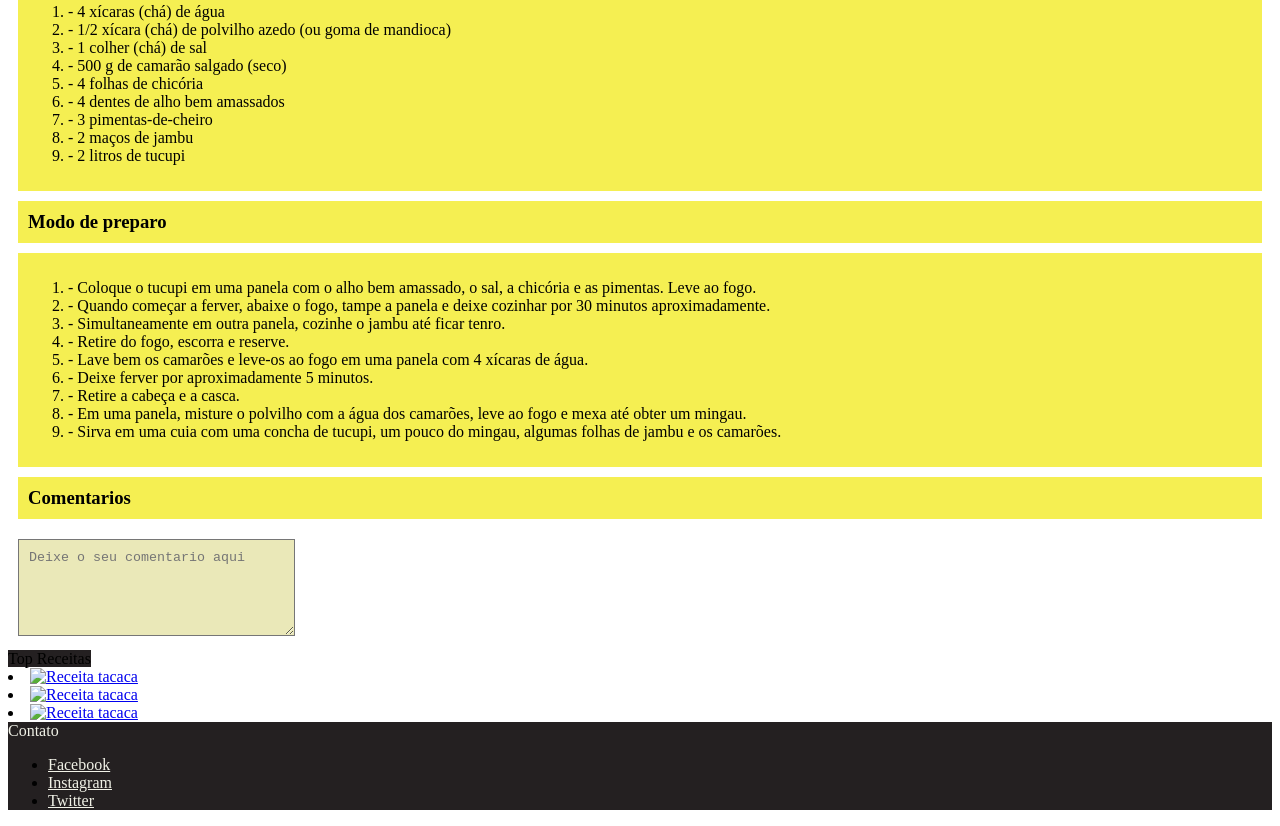
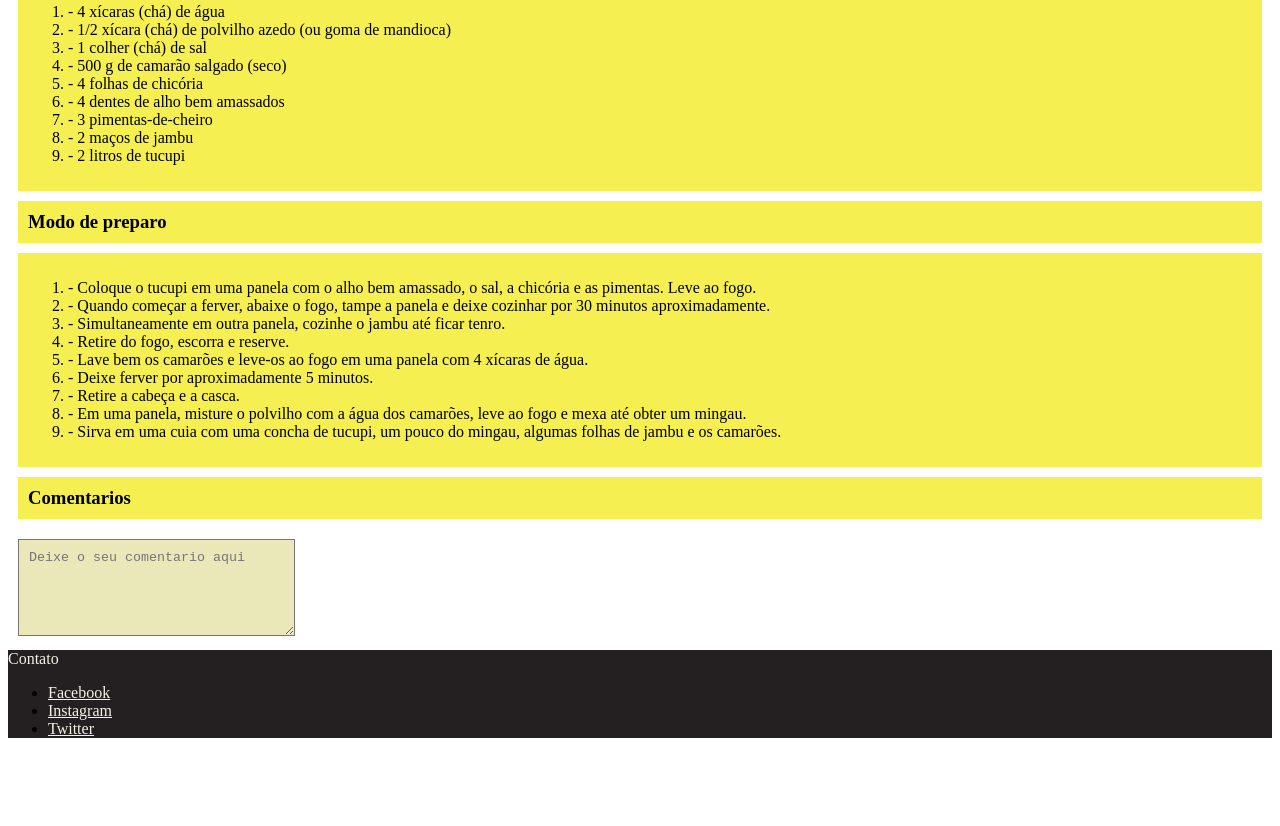
Before and after one commit to AnaDuarteS/Proz, a plain HTML site: page paginaDeReceita.html in a window 1280 px wide. Shown: the part 685-1511 px from the top of the page. After the commit the page ends 1439 px from the top, so only its background shows below. Drawn offline with Linux system fonts and the light colour scheme.

Commit message:
Update paginaDeReceita.html

```diff
--- a/paginaDeReceita.html
+++ b/paginaDeReceita.html
@@ -27,7 +27,7 @@
 
         <section>
             <div class="card">
-                <img src="assets\avatar.png" alt="user" style="border-radius: 50%; margin-right: 40px;">
+                <img src="assets\avatar.png" alt="user" style="border-radius: 50%; margin-right: 10px ;">
             </div>
             <div>
                 <strong>Cozinheiro Eduardo</strong>
@@ -81,14 +81,6 @@
                 placeholder="Deixe o seu comentario aqui"></textarea>
             </div>
         </section>
-
-        <section-bottom>
-            <span>Top Receitas</span>
-            <li><a href="paginaDeReceita.html"><img src="" alt="Receita tacaca"></a></li>
-            <li><a href="paginaDeReceita.html"><img src="" alt="Receita tacaca"></a></li>
-            <li><a href="paginaDeReceita.html"><img src="" alt="Receita tacaca"></a></li>
-
-        </section-bottom>
     </main>
 
     <footer>
```
